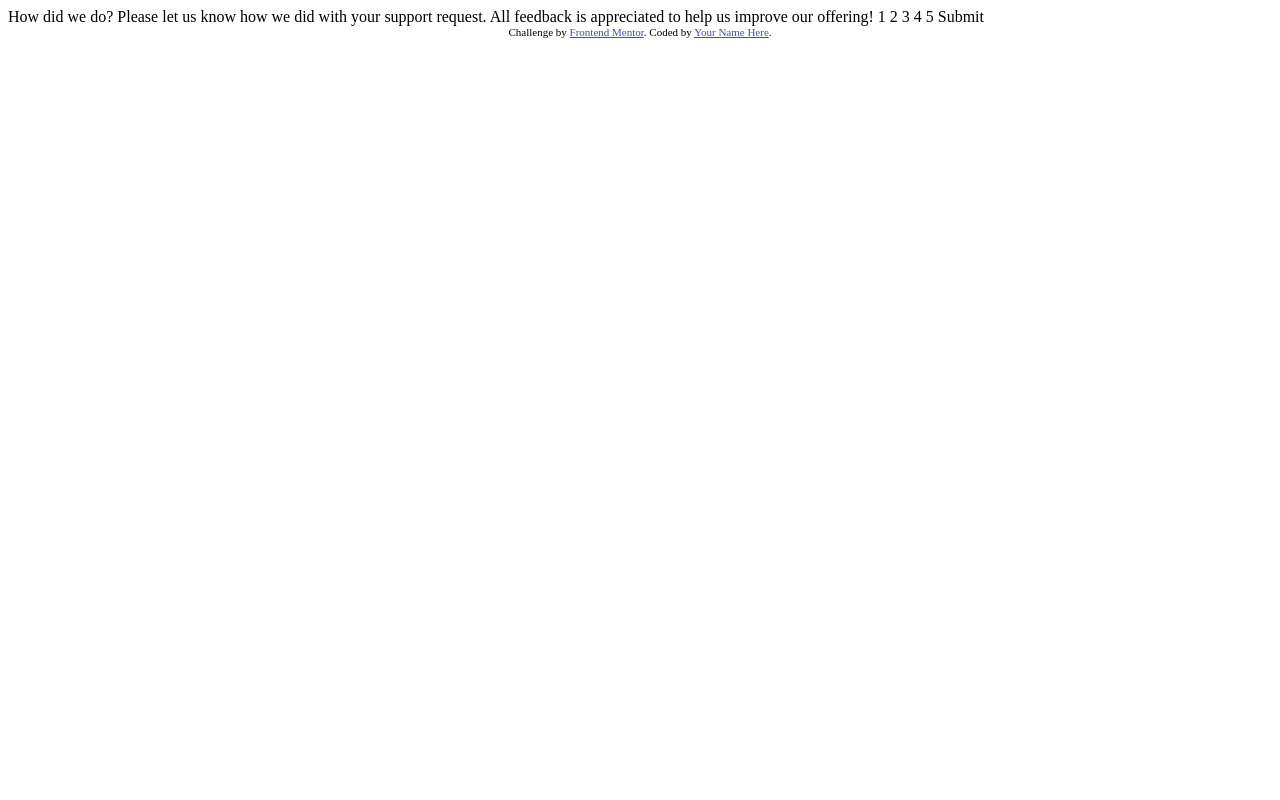
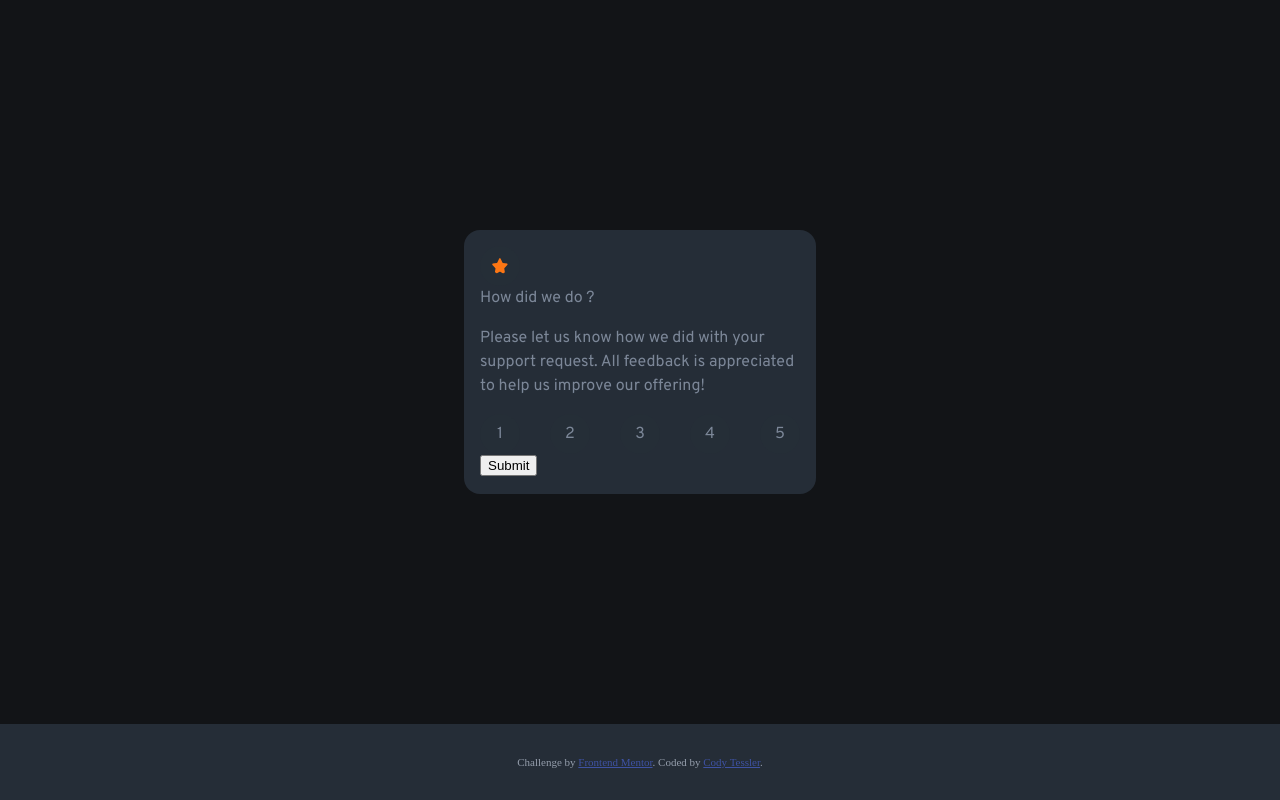
Before and after one commit to cjtessler/fem-interactive-rating-component-main, a plain HTML site: page index.html in a window 1280 px wide. Drawn offline with Linux system fonts and the light colour scheme.

Commit message:
progress on container

```diff
--- a/index.html
+++ b/index.html
@@ -11,31 +11,45 @@
       sizes="32x32"
       href="./images/favicon-32x32.png"
     />
-    <link rel="stylesheet" href="rese.css" />
+    <!-- <link rel="stylesheet" href="reset.css" /> -->
     <link rel="stylesheet" href="style.css" />
 
     <title>Frontend Mentor | Interactive rating component</title>
   </head>
   <body>
     <main>
-      <div class="rating-container">
-        How did we do? Please let us know how we did with your support request.
-        All feedback is appreciated to help us improve our offering! 1 2 3 4 5
-        Submit
+      <div class="container">
+        <img src="/images/icon-star.svg" alt="star" class="circled" />
+        <div class="big">How did we do ?</div>
+        <p>
+          Please let us know how we did with your support request. All feedback
+          is appreciated to help us improve our offering!
+        </p>
+        <div class="score-container">
+          <div id="score-1" class="circled">1</div>
+          <div id="score-2" class="circled">2</div>
+          <div id="score-3" class="circled">3</div>
+          <div id="score-4" class="circled">4</div>
+          <div id="score-5" class="circled">5</div>
         </div>
+        <button type="submit" id="submit">Submit</button>
+
         <!-- Rating state end -->
         <div class="thank-container" style="display: none">
           You selected <span id="rating"></span> out of 5 Thank you! We
           appreciateyou taking the time to give a rating. If you ever need more
           support,don’t hesitate to get in touch!
         </div>
+      </div>
     </main>
 
+    <footer>
       <div class="attribution">
         Challenge by
         <a href="https://www.frontendmentor.io?ref=challenge" target="_blank"
           >Frontend Mentor</a
-      >. Coded by <a href="#">Your Name Here</a>.
+        >. Coded by <a href="#">Cody Tessler</a>.
       </div>
+    </footer>
   </body>
 </html>
--- a/style.css
+++ b/style.css
@@ -1,7 +1,70 @@
+@import url('https://fonts.googleapis.com/css2?family=Overpass:wght@400;700&display=swap');
+
+:root {
+  --background-grey: hsl(210, 19%, 18%);
+  --dark-blue: hsl(213, 19%, 18%);
+  --very-dark-blue: hsl(216, 12%, 8%);
+  --light-grey: hsl(217, 12%, 63%);
+  --medium-grey: hsl(216, 12%, 54%);
+}
+
+/* Placing margin: auto on the parent of the container fills the space
+around the container. */
+main {
+  margin: auto;
+}
+
+body {
+  margin: 0;
+  min-height: 100vh;
+  display: flex;
+  align-items: center;
+  justify-content: center;
+  flex-direction: column;
+  background-color: var(--very-dark-blue);
+}
+
+.container {
+  background-color: var(--dark-blue);
+  color: var(--medium-grey);
+  font-family: 'Overpass', sans-serif;
+  max-width: 20rem;
+  line-height: 1.5rem;
+  /* min-height: 22rem; Don't need unless small so content defines height*/
+  padding: 1rem;
+  border-radius: 1rem;
+}
+
+.score-container {
+  display: flex;
+  justify-content: space-between;
+}
+
+.circled {
+  background-color: var(--background-grey);
+  /* background-color: red; */
+  color: var(---grey);
+  width: 1rem;
+  height: 1rem;
+  padding: .75rem;
+  border-radius: 50%;
+  display: flex;
+  align-items: center;
+  justify-content: center;
+
+}
+
 /* Footer */
+footer {
+  min-width: 100%;
+  background-color: var(--dark-blue);
+}
+
 .attribution {
   font-size: 11px;
   text-align: center;
+  margin: 2rem;
+  color: var(--light-grey)
 }
 
 .attribution a {
```
Lines whose indentation alone changed are shown as unchanged.
